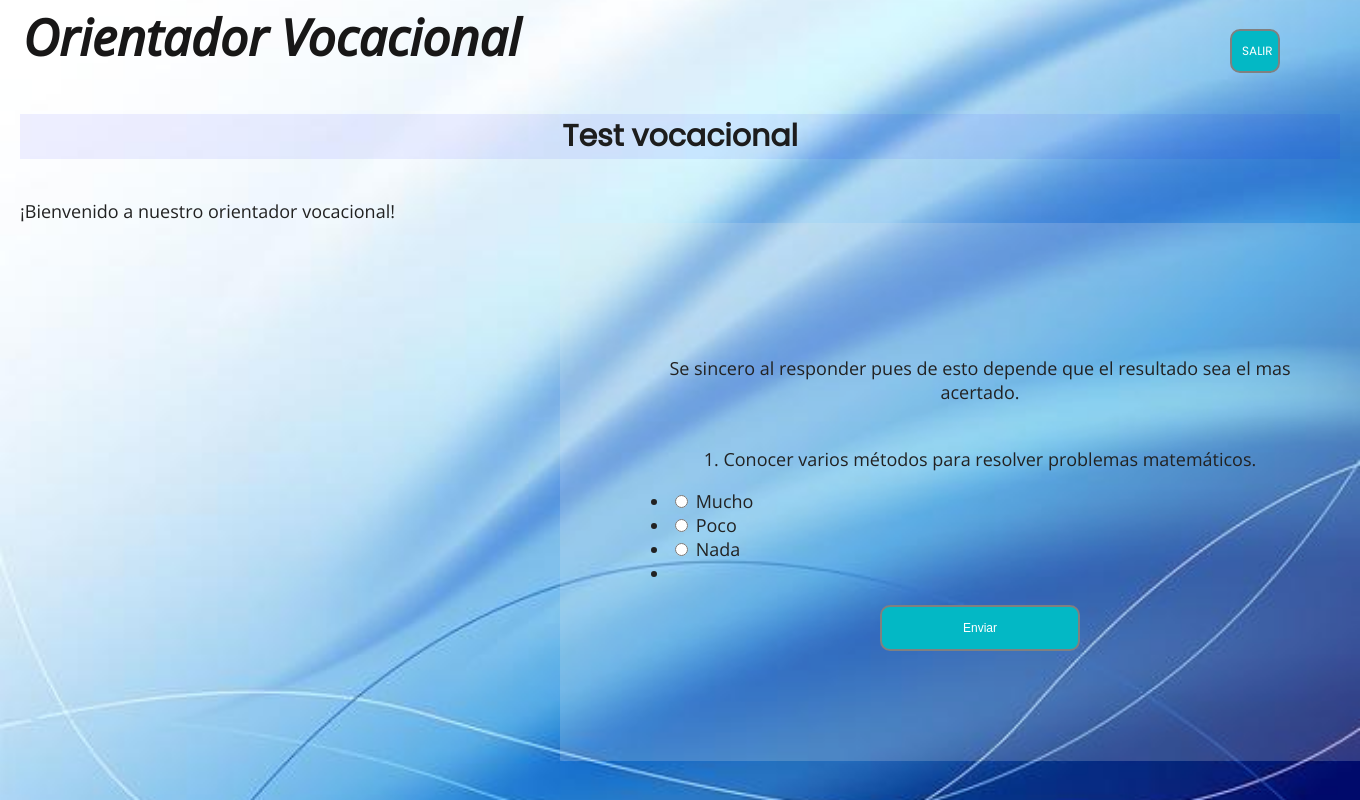
After one commit to hmendoza-coder/orientador-vocacional-website, a PHP site: page /Persona/test.php in a window 1360 px wide. The commit adds this page. Run offline with PHP 8.4, Linux system fonts and the light colour scheme; some libraries are stand-ins or nearby versions.

Commit message:
test y validaciones

```diff
--- /dev/null
+++ b/Javascript/validarTest.js
@@ -0,0 +1,20 @@
+function validarRespuesta(){
+    var bool = document.getElementById("radioB").checked;
+    var radios = document.getElementsByName('preg1');
+    var valor;
+    for (var i = 0, length = radios.length; i < length; i++) {
+    if (radios[i].checked) {
+        valor =radios[i].value;
+        return true;
+    }
+    }
+    if(!bool){
+        Swal.fire(
+            'No has seleccionado respuesta.',
+            'Para poder continuar debes responder todas las preguntas',
+            'error'
+        )
+        return false;
+    }
+    return true;
+}
--- a/PHP/validarRegistro.php
+++ b/PHP/validarRegistro.php
@@ -46,7 +46,6 @@ include "Cliente.php";?>
 
     $json = json_encode($persona);
     $url = 'http://localhost:52899/Persona';
-    echo $json;
     $response = callAPI("POST",$url,$json);
     if($response)
     {
--- /dev/null
+++ b/test.php
@@ -0,0 +1,66 @@
+<?php
+    include "Cliente.php";
+    session_start();
+?>
+<!DOCTYPE html>
+<html lang="es">
+    <head>
+        <title>Orientador Vocacional</title>
+        <meta>
+        <meta charset="UTF-8">
+        <!--<meta name= "viewport" content="width=device-width, initial-scale-1.0">       esta cosa da error en consola-->
+        <meta http-equiv="X-UA-Compatible" content="ie=edge">
+        <link rel="stylesheet" href="estilosTest.css">
+        <!--Scripts-->
+        <script src="https://cdn.jsdelivr.net/npm/sweetalert2@9"></script>
+	    <!--Fuentes-->
+        <link href="https://fonts.googleapis.com/css2?family=Poppins&display=swap" rel="stylesheet">
+        <link href="https://fonts.googleapis.com/css2?family=Noto+Sans:ital@1&display=swap" rel="stylesheet">
+        <link href="https://fonts.googleapis.com/css2?family=Noto+Sans:ital@1&family=Open+Sans&display=swap" rel="stylesheet">
+	    <!--Para los textos-->
+	    <link href="https://fonts.googleapis.com/css?family=Fredoka+One&display=swap" rel="stylesheet">
+
+    </head>
+    <body>
+        <div class="afuera">
+            <!--AQUI ESTA EL BOTON DE CIERRE DE SESION QUE DEBE AVISAR A LA API QUE SE HA CERRADO SESION-->
+           <button type="submit" class="cierre">
+               <a href="login.html">
+               SALIR
+               </a>
+           </button>
+        </div>
+
+        <h1>Orientador Vocacional</h1>
+        <h2>Test vocacional </h2>
+        <label>¡Bienvenido a nuestro orientador vocacional!</label>
+
+        <div class ="box-test">
+
+                <p class = "instruccion">
+                    Se sincero al responder pues de esto depende que el resultado sea el mas acertado.
+                </p>
+                <form action="validarTest.php" method="POST" class="form-test">
+                    <!--Prueba para vista de preguntas-->
+                    <!--el numero de pregunta debera ser un contador ascendente-->
+                    <label>1. Conocer varios métodos para resolver problemas matemáticos.</label>
+                    <ul>
+                        <li><input type="radio" id="radioB" name="preg1" value="1" /> Mucho</li>
+                        <li><input type="radio" id="radioB" name="preg1" value="2" /> Poco</li>
+                        <li><input type="radio" id="radioB" name="preg1" value="3" /> Nada</li>
+                        <li><input type="hidden" id="pregunta" name="pregunta"></li>
+                    </ul>
+                    <!--BOTON PARA ENVIAR RESPUESTA A LA API-->
+                    <p class="boton" onclick = "return validarRespuesta();">
+                            <button type="submit" value="Opcion">
+                                Enviar
+                            </button>
+                    </p>
+                    <!--AQUI queria poner la tabla de las preguntas y luego hacer algo para que solo vaya mostrando de una
+                    por una a la vez-->
+
+                </form>
+        </div>
+        <script src="Javascript/validarTest.js"></script>
+    </body>
+</html>
```
Also changed, not shown: PHP/cerrarSesion.php (added, +20 -0 lines), PHP/validarTest.php (added, +46 -0 lines).
